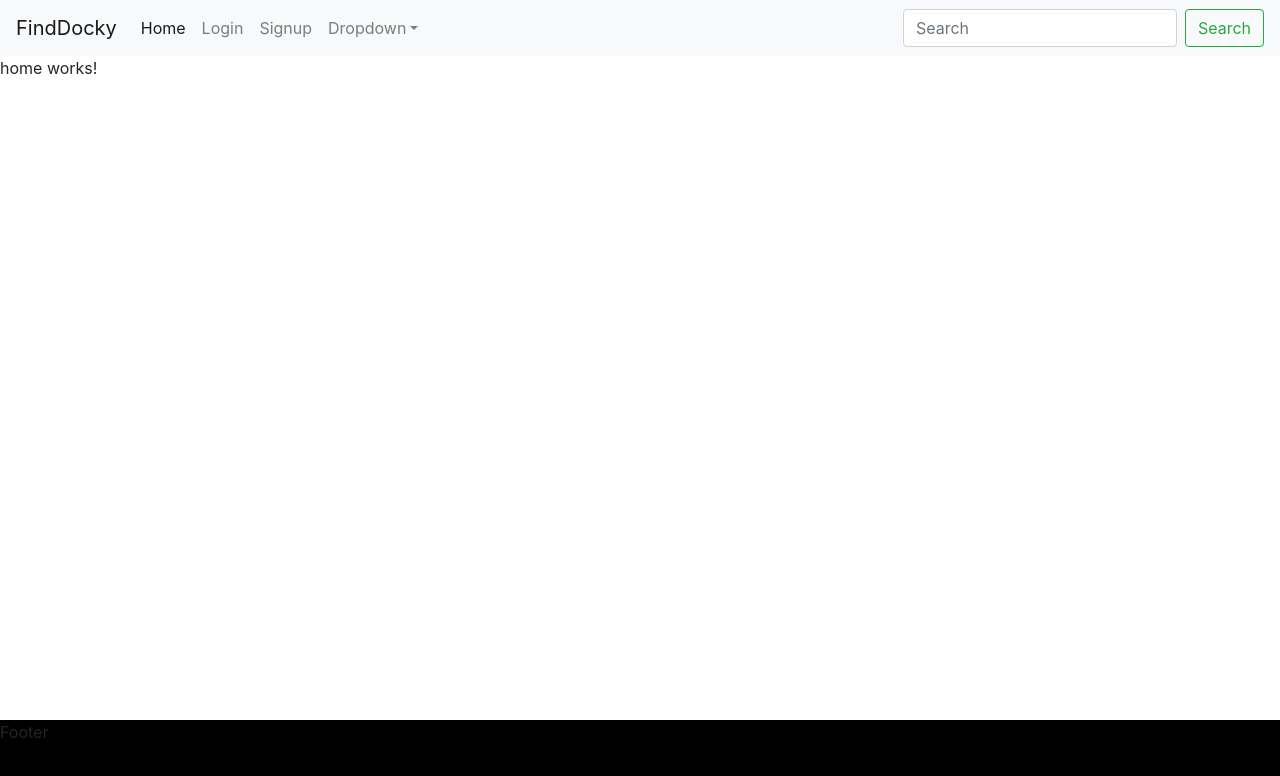
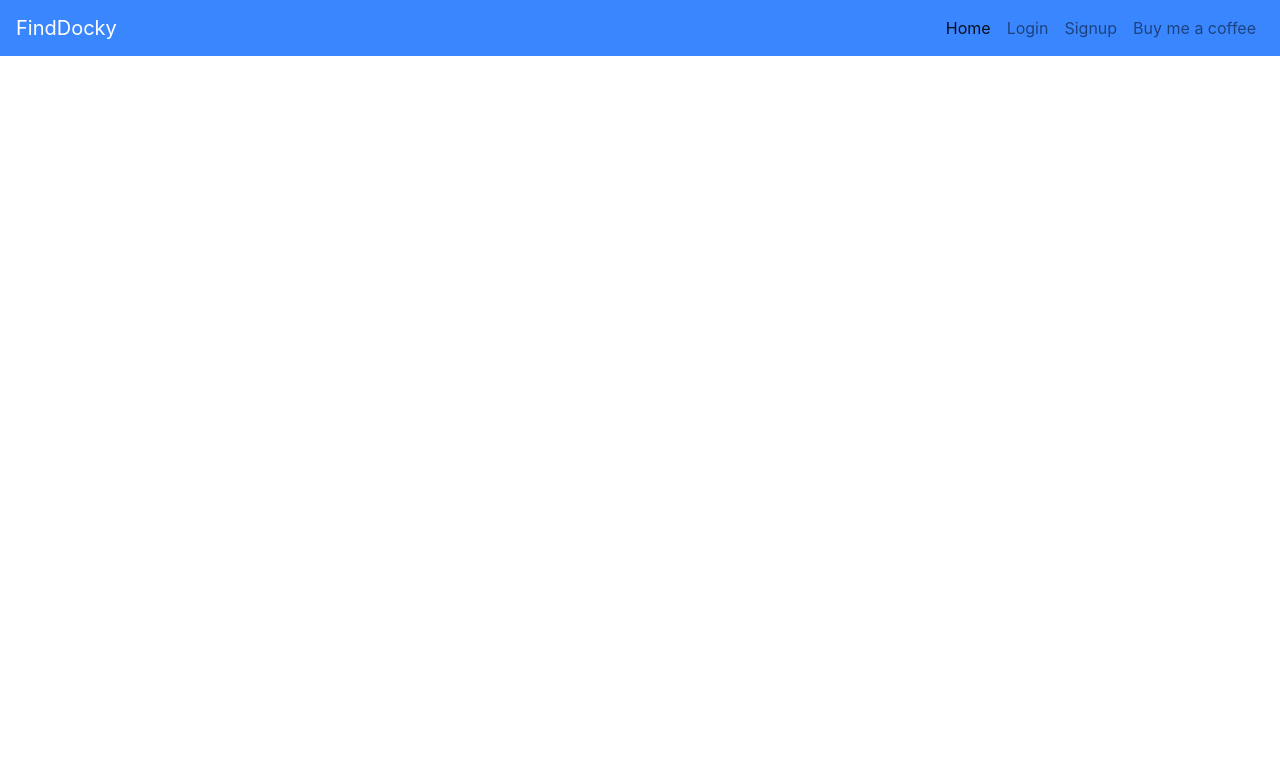
Before and after one commit to yunweneric/FindDocky, an Angular app: page /home in a window 1280 px wide. Shown: the top 776 px of the page. Built offline with nearby package versions, Linux system fonts and the light colour scheme.

Commit message:
added fixed top nav bar corrected without colors

```diff
--- a/src/app/footer/footer.component.html
+++ b/src/app/footer/footer.component.html
@@ -1,7 +1,7 @@
-<footer>
+<!-- <footer>
     <div class="row">
         <div class="col-lg-6">
             <p>Footer</p>
         </div>
     </div>
-</footer>
+</footer> -->
--- a/src/app/header/header.component.css
+++ b/src/app/header/header.component.css
@@ -0,0 +1,7 @@
+nav {
+    background-color: #3a86ff;
+    color: rgb(211, 200, 200);
+}
+nav li, a{
+    color: #fff;
+}
--- a/src/app/header/header.component.html
+++ b/src/app/header/header.component.html
@@ -1,32 +1,26 @@
 <header>
-    <nav class="navbar navbar-expand-sm navbar-light bg-light">
-        <a class="navbar-brand" href="#">FindDocky</a>
-        <button class="navbar-toggler d-lg-none" type="button" data-toggle="collapse" data-target="#collapsibleNavId" aria-controls="collapsibleNavId"
-            aria-expanded="false" aria-label="Toggle navigation">
-            <span class="navbar-toggler-icon"></span>
+    <nav class="navbar navbar-expand-sm navbar-light fixed-top ">
+        <a class="navbar-brand text-white" routerLink='home'>FindDocky</a>
+        <button class="navbar-toggler d-lg-none text-light" type="button" data-toggle="collapse" data-target="#collapsibleNavId"
+            aria-controls="collapsibleNavId" aria-expanded="false" aria-label="Toggle navigation">
+            <span class="navbar-toggler-icon text-light"></span>
         </button>
         <div class="collapse navbar-collapse" id="collapsibleNavId">
-            <ul class="navbar-nav mr-auto mt-2 mt-lg-0">
+            <ul class="my-2 my-lg-0 nav navbar-nav ml-auto">
                 <li class="nav-item active">
-                    <a class="nav-link" routerLink = 'home'>Home <span class="sr-only">(current)</span></a>
+                    <a class="nav-link" routerLink='home'>Home</a>
                 </li>
                 <li class="nav-item">
-                    <a class="nav-link" routerLink = 'login'>Login</a>
-                </li><li class="nav-item">
-                    <a class="nav-link" routerLink = 'signup'>Signup</a>
+                    <a class="nav-link" routerLink='login'>Login</a>
                 </li>
-                <li class="nav-item dropdown">
-                    <a class="nav-link dropdown-toggle" href="#" id="dropdownId" data-toggle="dropdown" aria-haspopup="true" aria-expanded="false">Dropdown</a>
-                    <div class="dropdown-menu" aria-labelledby="dropdownId">
-                        <a class="dropdown-item" href="#">Action 1</a>
-                        <a class="dropdown-item" href="#">Action 2</a>
-                    </div>
+                <li class="nav-item">
+                    <a class="nav-link" routerLink='signup'>Signup</a>
                 </li>
+                <li class="nav-item">
+                    <a class="nav-link" routerLink='coffee'>Buy me a coffee</a>
+                </li>
+
             </ul>
-            <form class="form-inline my-2 my-lg-0">
-                <input class="form-control mr-sm-2" type="text" placeholder="Search">
-                <button class="btn btn-outline-success my-2 my-sm-0" type="submit">Search</button>
-            </form>
         </div>
     </nav>
 </header>
```
